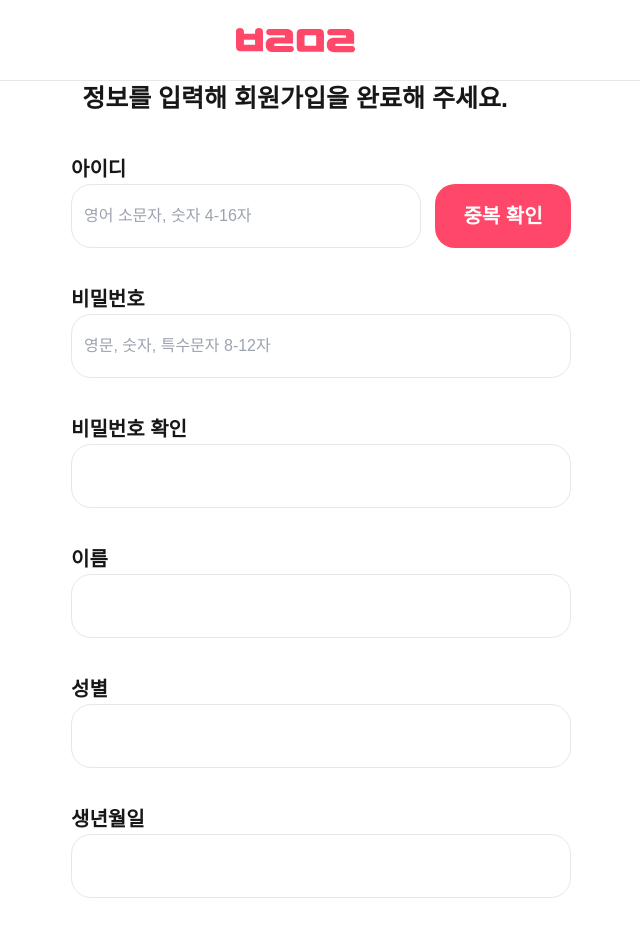
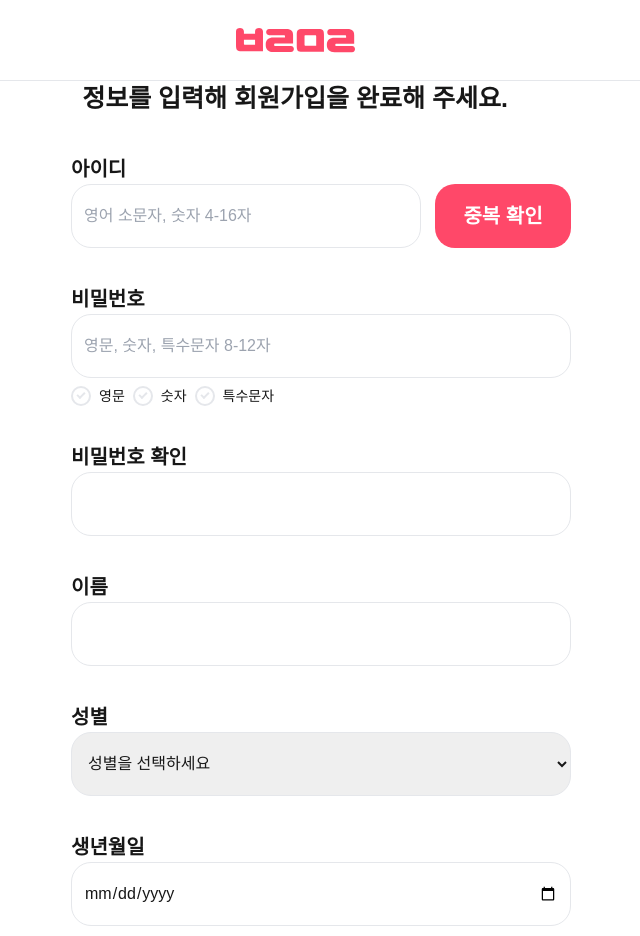
Before and after one commit to bolmal/front-end, a Next.js app: page /sign-up in a window 1280 px wide. Shown: the top 936 px of the page, without its empty margins (345-985 px from the left). Built offline with nearby package versions, Linux system fonts and the light colour scheme.

Commit message:
feat : 회원가입 페이지 UI 4 - 체크박스 컴포넌트 생성

```diff
--- a/src/app/sign-up/page.tsx
+++ b/src/app/sign-up/page.tsx
@@ -2,6 +2,7 @@
 
 import Button from '@/components/button';
 import { useRouter } from 'next/navigation';
+import React from 'react';
 import { SubmitHandler, useForm } from 'react-hook-form';
 
 interface HookFormType {
@@ -18,12 +19,46 @@ interface HookFormType {
     confirmCode: string;
 }
 
+interface ValidationCheckboxProps {
+    isValid: boolean;
+    text: string;
+}
+
+// 유효성 체크박스
+const ValidationCheckbox = ({ isValid, text }: ValidationCheckboxProps) => {
+    return (
+        <div className="flex items-center gap-2">
+            <div
+                className={`w-5 h-5 rounded-full flex items-center justify-center transition-colors duration-200
+                ${isValid ? 'bg-primary' : 'bg-white border-gray-200 border-2'}`}
+            >
+                {isValid ? (
+                    <div className="w-2 h-[5px] border-l-2 border-b-2 border-white transform -rotate-45 mt-[-2px]" />
+                ) : (
+                    <div className="w-2 h-[5px] border-l-2 border-b-2 border-gray-200 transform -rotate-45 mt-[-2px]" />
+                )}
+            </div>
+            <span className="text-sm">{text}</span>
+        </div>
+    );
+};
+
 export default function SignUp() {
     const router = useRouter();
-    const { handleSubmit, register } = useForm<HookFormType>();
     const onValid: SubmitHandler<HookFormType> = () => {
         router.push('/login');
     };
+    const [passwordValue, setPasswordValue] = React.useState('');
+    const { handleSubmit, register } = useForm<HookFormType>({
+        mode: 'onChange',
+    });
+
+    const validations = {
+        hasLetter: /[a-zA-Z]/.test(passwordValue),
+        hasNumber: /[0-9]/.test(passwordValue),
+        hasSpecial: /[!@#$%^&*(),.?":{}|<>]/.test(passwordValue),
+    };
+
     return (
         <div className="flex justify-center items-center min-h-screen ">
             <form className="flex flex-col w-full max-w-md mx-auto gap-9" onSubmit={handleSubmit(onValid)}>
@@ -41,14 +76,25 @@ export default function SignUp() {
                         <Button size="small">중복 확인</Button>
                     </div>
                 </div>
+                <div>
                     <div className="w-[500px]">
                         <p className="font-[600] text-[20px]">비밀번호</p>
                         <div className="flex flex-row">
                             <input
-                            {...register('password')}
+                                type="password"
+                                {...register('password', {
+                                    required: true,
+                                    onChange: (e) => setPasswordValue(e.target.value),
+                                })}
                                 placeholder="영문, 숫자, 특수문자 8-12자"
                                 className="p-3 border rounded-[20px] w-full h-[64px]"
                             />
+                        </div>
+                    </div>
+                    <div className="flex mt-2 gap-2">
+                        <ValidationCheckbox isValid={validations.hasLetter} text="영문" />
+                        <ValidationCheckbox isValid={validations.hasNumber} text="숫자" />
+                        <ValidationCheckbox isValid={validations.hasSpecial} text="특수문자" />
                     </div>
                 </div>
                 <div className="w-[500px]">
@@ -66,19 +112,37 @@ export default function SignUp() {
                 <div className="w-[500px]">
                     <p className="font-[600] text-[20px]">성별</p>
                     <div className="flex flex-row">
-                        <input {...register('gender')} className="p-3 border rounded-[20px] w-full h-[64px]" />
+                        <select
+                            defaultValue="default"
+                            {...register('gender')}
+                            className="p-3 border rounded-[20px] w-full h-[64px]"
+                        >
+                            <option value="default" disabled>
+                                성별을 선택하세요
+                            </option>
+                            <option value="femail">여성</option>
+                            <option value="male">남성</option>
+                        </select>
                     </div>
                 </div>
                 <div className="w-[500px]">
                     <p className="font-[600] text-[20px]">생년월일</p>
                     <div className="flex flex-row">
-                        <input {...register('birth')} className="p-3 border rounded-[20px] w-full h-[64px]" />
+                        <input
+                            type="date"
+                            {...register('birth')}
+                            className="p-3 border rounded-[20px] w-full h-[64px]"
+                        />
                     </div>
                 </div>
                 <div className="w-[500px]">
                     <p className="font-[600] text-[20px]">이메일</p>
                     <div className="flex flex-row">
-                        <input {...register('email')} className="p-3 border rounded-[20px] w-full h-[64px]" />
+                        <input
+                            type="email"
+                            {...register('email')}
+                            className="p-3 border rounded-[20px] w-full h-[64px]"
+                        />
                     </div>
                 </div>
                 <div className="w-[500px]">
```
Lines whose indentation alone changed are shown as unchanged.
